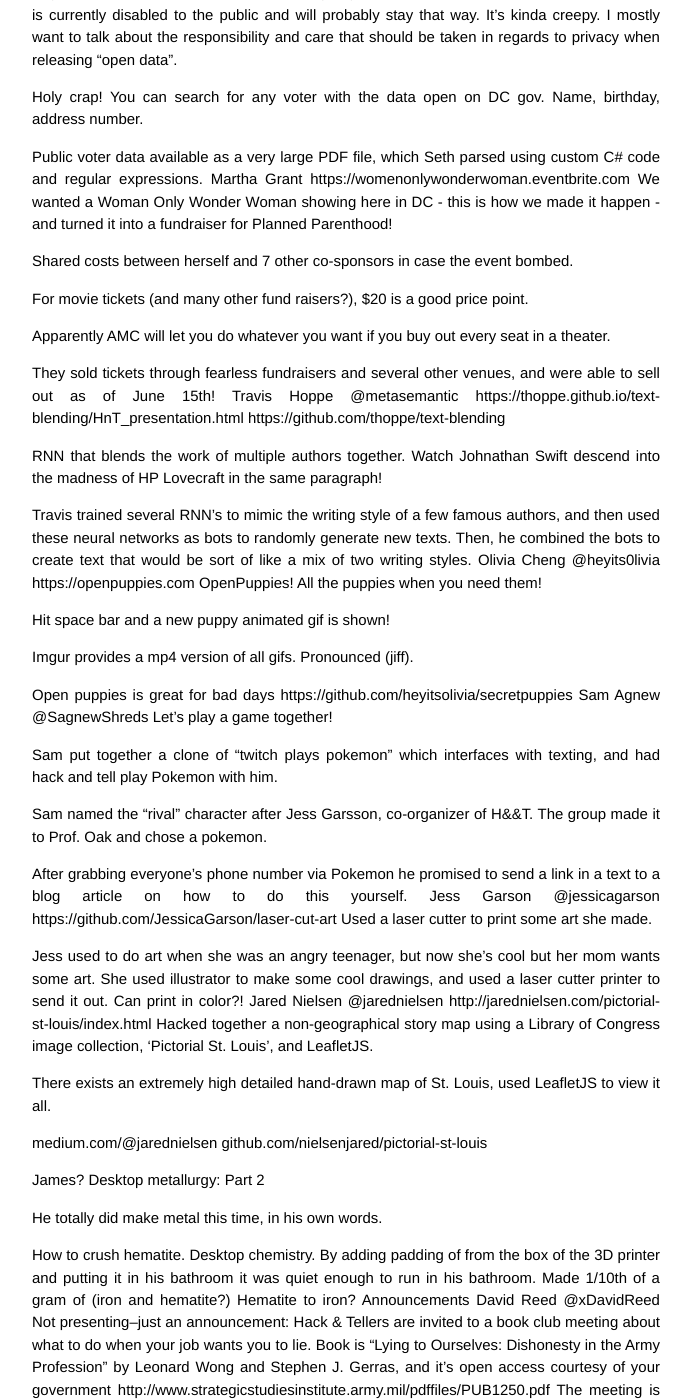
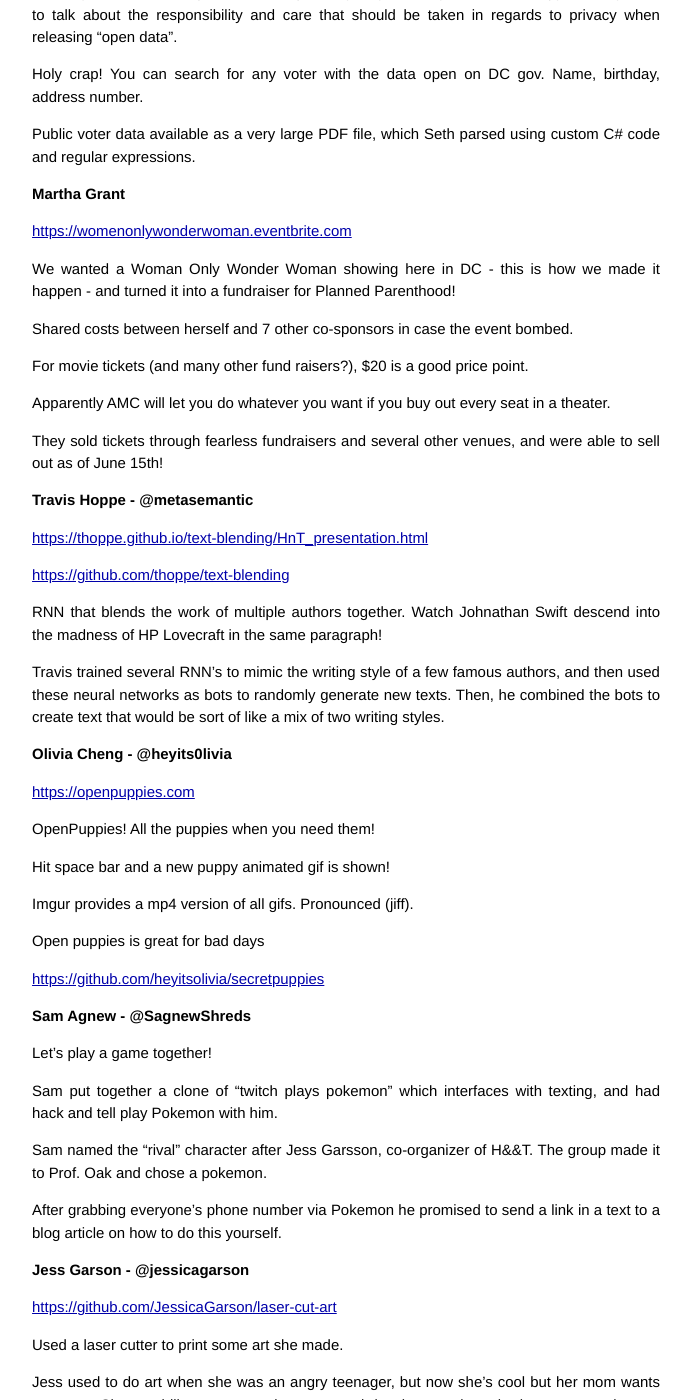
Before and after one commit to dchackandtell/dchackandtell.github.io, a Jekyll site: the page built from _posts/2017/2017-00-00-round-45.md, in a window 1280 px wide and 1400 px high, scrolled down 489 px. Shown: the whole window, without its empty margins (294-986 px from the left). Built offline with Jekyll 4.4.1, drawn with Linux system fonts in a browser that asks for light colours; some of the changed lines change nothing that is shown; some of the changed text lies outside the part shown.

Commit message:
Add round 45

```diff
--- a/_posts/2017/2017-00-00-round-45.md
+++ b/_posts/2017/2017-00-00-round-45.md
@@ -2,26 +2,24 @@
 layout: post
 title:  "Round 45: Bayesian Combat"
 date:   2017-06-15 06:30:00
-status: notext
+status: text
 ---
 
-ED NOTE: Copied directly from Google Doc
+# Seth Puckett - @sethpuckett
 
-Take notes with us: http://bit.ly/JuneHackAndTell
-Thank You WeWork! <3
+DC Snoop
 
-If you want to donate to pizza venmo Jess at @jessica-garson
-Seth Puckett
-@sethpuckett
-DC Snoop
 I used public data from the DC Board of Elections to make a proof of concept search engine with names, addresses, etc. of every registered voter in DC.
 Note: The search service is currently disabled to the public and will probably stay that way. It's kinda creepy. I mostly want to talk about the responsibility and care that should be taken in regards to privacy when releasing "open data".
 
 Holy crap! You can search for any voter with the data open on DC gov. Name, birthday, address number.
 
 Public voter data available as a very large PDF file, which Seth parsed using custom C# code and regular expressions.
-Martha Grant
-https://womenonlywonderwoman.eventbrite.com
+
+# Martha Grant
+
+[https://womenonlywonderwoman.eventbrite.com](https://womenonlywonderwoman.eventbrite.com)
+
 We wanted a Woman Only Wonder Woman showing here in DC - this is how we made it happen - and turned it into a fundraiser for Planned Parenthood!
 
 Shared costs between herself and 7 other co-sponsors in case the event bombed.
@@ -31,17 +29,21 @@
 Apparently AMC will let you do whatever you want if you buy out every seat in a theater.
 
 They sold tickets through fearless fundraisers and several other venues, and were able to sell out as of June 15th!
-Travis Hoppe
-@metasemantic
-https://thoppe.github.io/text-blending/HnT_presentation.html
-https://github.com/thoppe/text-blending
+
+# Travis Hoppe - @metasemantic
+
+[https://thoppe.github.io/text-blending/HnT_presentation.html](https://thoppe.github.io/text-blending/HnT_presentation.html)
+
+[https://github.com/thoppe/text-blending](https://github.com/thoppe/text-blending)
 
 RNN that blends the work of multiple authors together. Watch Johnathan Swift descend into the madness of HP Lovecraft in the same paragraph!
 
 Travis trained several RNN’s to mimic the writing style of a few famous authors, and then used these neural networks as bots to randomly generate new texts. Then, he combined the bots to create text that would be sort of like a mix of two writing styles.
-Olivia Cheng
-@heyits0livia
-https://openpuppies.com
+
+# Olivia Cheng - @heyits0livia
+
+[https://openpuppies.com](https://openpuppies.com)
+
 OpenPuppies! All the puppies when you need them!
 
 Hit space bar and a new puppy animated gif is shown!
@@ -49,9 +51,11 @@
 Imgur provides a mp4 version of all gifs. Pronounced (jiff).
 
 Open puppies is great for bad days
-https://github.com/heyitsolivia/secretpuppies
-Sam Agnew
-@SagnewShreds
+
+[https://github.com/heyitsolivia/secretpuppies](https://github.com/heyitsolivia/secretpuppies)
+
+# Sam Agnew - @SagnewShreds
+
 Let’s play a game together!
 
 Sam put together a clone of “twitch plays pokemon” which interfaces with texting, and had hack and tell play Pokemon with him.
@@ -60,35 +64,48 @@
 The group made it to Prof. Oak and chose a pokemon.
 
 After grabbing everyone’s phone number via Pokemon he promised to send a link in a text to a blog article on how to do this yourself.
-Jess Garson
-@jessicagarson
-https://github.com/JessicaGarson/laser-cut-art
+
+# Jess Garson - @jessicagarson
+
+[https://github.com/JessicaGarson/laser-cut-art](https://github.com/JessicaGarson/laser-cut-art)
+
 Used a laser cutter to print some art she made.
 
 Jess used to do art when she was an angry teenager, but now she’s cool but her mom wants some art. She used illustrator to make some cool drawings, and used a laser cutter printer to send it out. Can print in color?!
-Jared Nielsen
-@jarednielsen
-http://jarednielsen.com/pictorial-st-louis/index.html
+
+# Jared Nielsen - @jarednielsen
+
+[http://jarednielsen.com/pictorial-st-louis/index.html](http://jarednielsen.com/pictorial-st-louis/index.html)
+
 Hacked together a non-geographical story map using a Library of Congress image collection, 'Pictorial St. Louis', and LeafletJS.
 
 There exists an extremely high detailed hand-drawn map of St. Louis, used LeafletJS to view it all.
 
-medium.com/@jarednielsen
-github.com/nielsenjared/pictorial-st-louis
+[medium.com/@jarednielsen](medium.com/@jarednielsen)
 
-James?
+[github.com/nielsenjared/pictorial-st-louis](github.com/nielsenjared/pictorial-st-louis)
+
+# James
+
 Desktop metallurgy: Part 2
 
 He totally did make metal this time, in his own words.
 
 How to crush hematite. Desktop chemistry.
 By adding padding of from the box of the 3D printer and putting it in his bathroom it was quiet enough to run in his bathroom. Made 1/10th of a gram of (iron and hematite?)
+
 Hematite to iron?
-Announcements
-David Reed
-@xDavidReed
+
+# _Announcements_
+
+David Reed - @xDavidReed
+
 Not presenting--just an announcement:
+
 Hack & Tellers are invited to a book club meeting about what to do when your job wants you to lie. Book is "Lying to Ourselves: Dishonesty in the Army Profession" by Leonard Wong and Stephen J. Gerras, and it’s open access courtesy of your government
-http://www.strategicstudiesinstitute.army.mil/pdffiles/PUB1250.pdf
+
+[http://www.strategicstudiesinstitute.army.mil/pdffiles/PUB1250.pdf](http://www.strategicstudiesinstitute.army.mil/pdffiles/PUB1250.pdf)
+
 The meeting is July 19. More info and register for free at
-https://www.meetup.com/Center-for-Public-Administrators/events/240612354/
+
+[https://www.meetup.com/Center-for-Public-Administrators/events/240612354/](https://www.meetup.com/Center-for-Public-Administrators/events/240612354/)
```
Also changed, not shown: _posts/2017/2017-00-00-round-46.md (line endings or trailing spaces).
